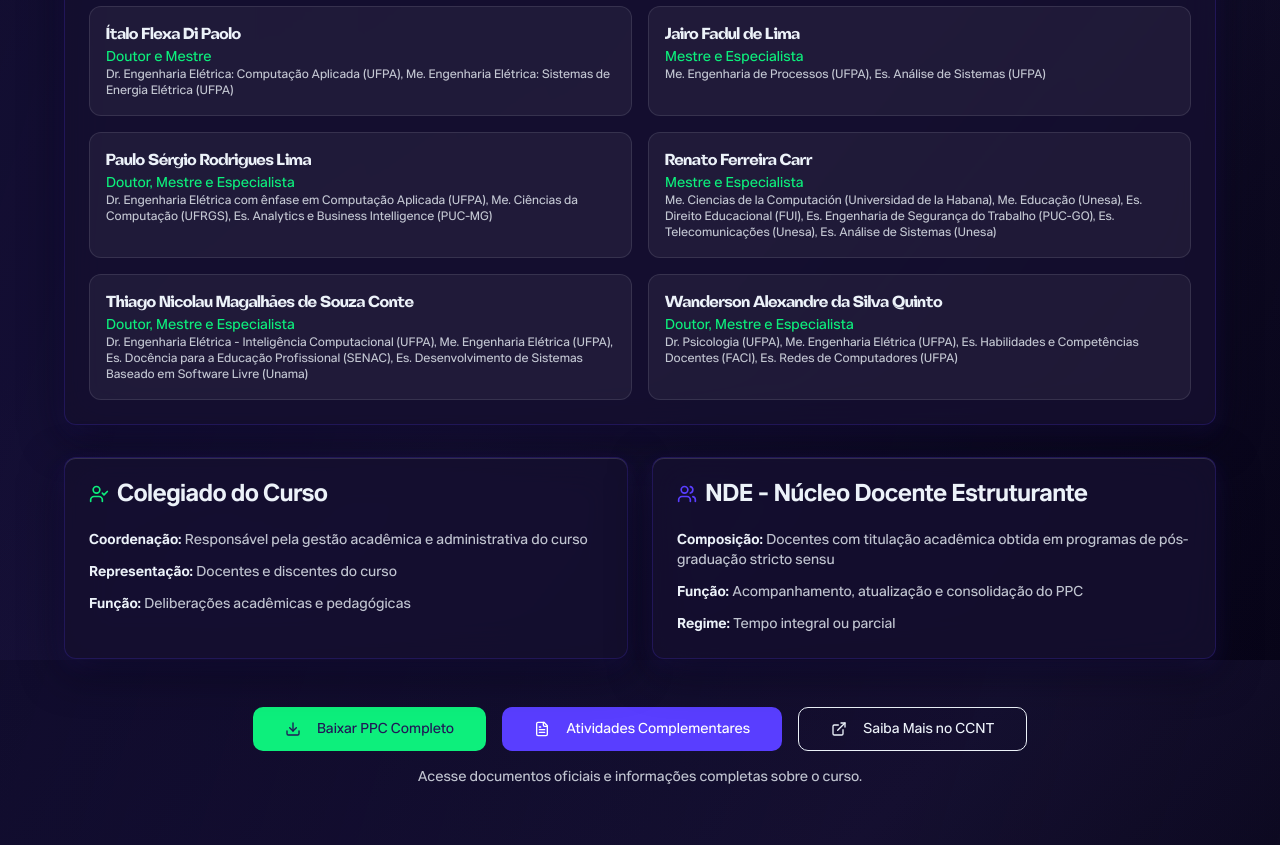
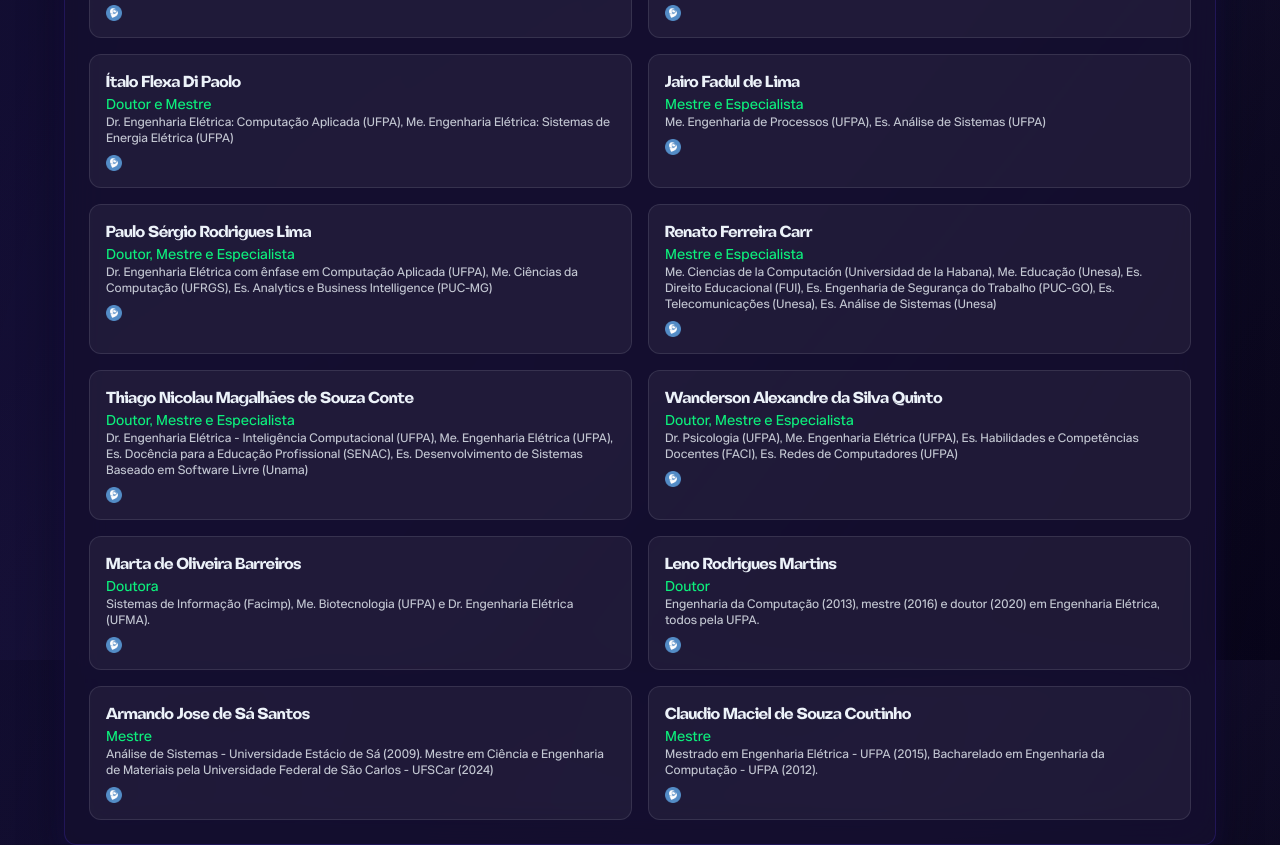
Before and after one commit to marcellosant/caesoft.github.io, a Next.js app: page / in a window 1280 px wide. Shown: the part 8140-8985 px from the top of the page. Built offline with nearby package versions, Linux system fonts and the light colour scheme.

Commit message:
modificacao no corpo docente, inserindo o curriculo lattes e adicionando novos professores

```diff
--- a/components/sections/about-course-section.tsx
+++ b/components/sections/about-course-section.tsx
@@ -95,16 +95,90 @@ const disciplinesBySemester = [
 ]
 
 const professors = [
-  { name: "Anderson Jorge Serra da Costa", title: "Mestre", specialization: "Ciência da Computação (UFPA)" },
-  { name: "Antônio Marcos Cardoso Silva", title: "Mestre", specialization: "Informática (UFPR)" },
-  { name: "Carlos Benedito Barreiros Gutierrez", title: "Doutor e Mestre", specialization: "Dr., Me. Ciências Ambientais (UFPA)" },
-  { name: "Gleisson Amaral Mendes", title: "Mestre e Especialista", specialization: "Me. Engenharia Industrial (UFPA), Es. Redes de Computadores (Unama)" },
-  { name: "Ítalo Flexa Di Paolo", title: "Doutor e Mestre", specialization: "Dr. Engenharia Elétrica: Computação Aplicada (UFPA), Me. Engenharia Elétrica: Sistemas de Energia Elétrica (UFPA)" },
-  { name: "Jairo Fadul de Lima", title: "Mestre e Especialista", specialization: "Me. Engenharia de Processos (UFPA), Es. Análise de Sistemas (UFPA)" },
-  { name: "Paulo Sérgio Rodrigues Lima", title: "Doutor, Mestre e Especialista", specialization: "Dr. Engenharia Elétrica com ênfase em Computação Aplicada (UFPA), Me. Ciências da Computação (UFRGS), Es. Analytics e Business Intelligence (PUC-MG)" },
-  { name: "Renato Ferreira Carr", title: "Mestre e Especialista", specialization: "Me. Ciencias de la Computación (Universidad de la Habana), Me. Educação (Unesa), Es. Direito Educacional (FUI), Es. Engenharia de Segurança do Trabalho (PUC-GO), Es. Telecomunicações (Unesa), Es. Análise de Sistemas (Unesa)" },
-  { name: "Thiago Nicolau Magalhães de Souza Conte", title: "Doutor, Mestre e Especialista", specialization: "Dr. Engenharia Elétrica - Inteligência Computacional (UFPA), Me. Engenharia Elétrica (UFPA), Es. Docência para a Educação Profissional (SENAC), Es. Desenvolvimento de Sistemas Baseado em Software Livre (Unama)" },
-  { name: "Wanderson Alexandre da Silva Quinto", title: "Doutor, Mestre e Especialista", specialization: "Dr. Psicologia (UFPA), Me. Engenharia Elétrica (UFPA), Es. Habilidades e Competências Docentes (FACI), Es. Redes de Computadores (UFPA)" }
+  {
+    name: "Anderson Jorge Serra da Costa",
+    title: "Mestre",
+    specialization: "Ciência da Computação (UFPA)",
+    lattes: "http://lattes.cnpq.br/7707885586024191"
+  },
+  {
+    name: "Antônio Marcos Cardoso Silva",
+    title: "Mestre",
+    specialization: "Informática (UFPR)",
+    lattes: "https://lattes.cnpq.br/3949852619017976"
+  },
+  {
+    name: "Carlos Benedito Barreiros Gutierrez",
+    title: "Doutor e Mestre",
+    specialization: "Dr., Me. Ciências Ambientais (UFPA)",
+    lattes: "https://lattes.cnpq.br/0920214717536195"
+  },
+  {
+    name: "Gleisson Amaral Mendes",
+    title: "Mestre e Especialista",
+    specialization: "Me. Engenharia Industrial (UFPA), Es. Redes de Computadores (Unama)",
+    lattes: "https://lattes.cnpq.br/7781175809341535"
+  },
+  {
+    name: "Ítalo Flexa Di Paolo",
+    title: "Doutor e Mestre",
+    specialization: "Dr. Engenharia Elétrica: Computação Aplicada (UFPA), Me. Engenharia Elétrica: Sistemas de Energia Elétrica (UFPA)",
+    lattes: "https://lattes.cnpq.br/7195767161641034"
+  },
+  {
+    name: "Jairo Fadul de Lima",
+    title: "Mestre e Especialista",
+    specialization: "Me. Engenharia de Processos (UFPA), Es. Análise de Sistemas (UFPA)",
+    lattes: "https://lattes.cnpq.br/5482391365956398"
+  },
+  {
+    name: "Paulo Sérgio Rodrigues Lima",
+    title: "Doutor, Mestre e Especialista",
+    specialization: "Dr. Engenharia Elétrica com ênfase em Computação Aplicada (UFPA), Me. Ciências da Computação (UFRGS), Es. Analytics e Business Intelligence (PUC-MG)",
+    lattes: "https://lattes.cnpq.br/2188563656904692"
+  },
+  {
+    name: "Renato Ferreira Carr",
+    title: "Mestre e Especialista",
+    specialization: "Me. Ciencias de la Computación (Universidad de la Habana), Me. Educação (Unesa), Es. Direito Educacional (FUI), Es. Engenharia de Segurança do Trabalho (PUC-GO), Es. Telecomunicações (Unesa), Es. Análise de Sistemas (Unesa)",
+    lattes: ""
+  },
+  {
+    name: "Thiago Nicolau Magalhães de Souza Conte",
+    title: "Doutor, Mestre e Especialista",
+    specialization: "Dr. Engenharia Elétrica - Inteligência Computacional (UFPA), Me. Engenharia Elétrica (UFPA), Es. Docência para a Educação Profissional (SENAC), Es. Desenvolvimento de Sistemas Baseado em Software Livre (Unama)",
+    lattes: "https://lattes.cnpq.br/0783374325529116"
+  },
+  {
+    name: "Wanderson Alexandre da Silva Quinto",
+    title: "Doutor, Mestre e Especialista",
+    specialization: "Dr. Psicologia (UFPA), Me. Engenharia Elétrica (UFPA), Es. Habilidades e Competências Docentes (FACI), Es. Redes de Computadores (UFPA)",
+    lattes: "https://lattes.cnpq.br/4429230658129917"
+  },
+  {
+    name: "Marta de Oliveira Barreiros",
+    title: "Doutora",
+    specialization: "Sistemas de Informação (Facimp), Me. Biotecnologia (UFPA) e Dr. Engenharia Elétrica (UFMA).",
+    lattes: "https://lattes.cnpq.br/2695239794047991"
+  },
+  {
+    name: "Leno Rodrigues Martins",
+    title: "Doutor",
+    specialization: "Engenharia da Computação (2013), mestre (2016) e doutor (2020) em Engenharia Elétrica, todos pela UFPA.",
+    lattes: "https://lattes.cnpq.br/0564896752552040"
+  },
+  {
+    name: "Armando Jose de Sá Santos",
+    title: "Mestre",
+    specialization: "Análise de Sistemas - Universidade Estácio de Sá (2009). Mestre em Ciência e Engenharia de Materiais pela Universidade Federal de São Carlos - UFSCar (2024)",
+    lattes: "https://lattes.cnpq.br/6286321140581380"
+  },
+  {
+    name: "Claudio Maciel de Souza Coutinho",
+    title: "Mestre",
+    specialization: "Mestrado em Engenharia Elétrica - UFPA (2015), Bacharelado em Engenharia da Computação - UFPA (2012).",
+    lattes: "https://lattes.cnpq.br/2859593183875050"
+  }
 ]
 
 const optionalSubjects = [
@@ -303,6 +377,11 @@ export const AboutCourseSection = () => {
                     <h4 className="text-caesoft-light font-semibold">{prof.name}</h4>
                     <p className="text-caesoft-green text-sm">{prof.title}</p>
                     <p className="text-light-dimmed text-xs">{prof.specialization}</p>
+                    <div className="mt-2 self-end">
+                      <a href={prof.lattes} target="_blank" rel="noopener noreferrer">
+                        <img src="/lattes-icon2.png" alt="Lattes" className="w-4 h-4" />
+                      </a>
+                   </div>
                   </div>
                 ))}
               </div>
```
Also changed, not shown: public/lattes-icon2.png (added).
